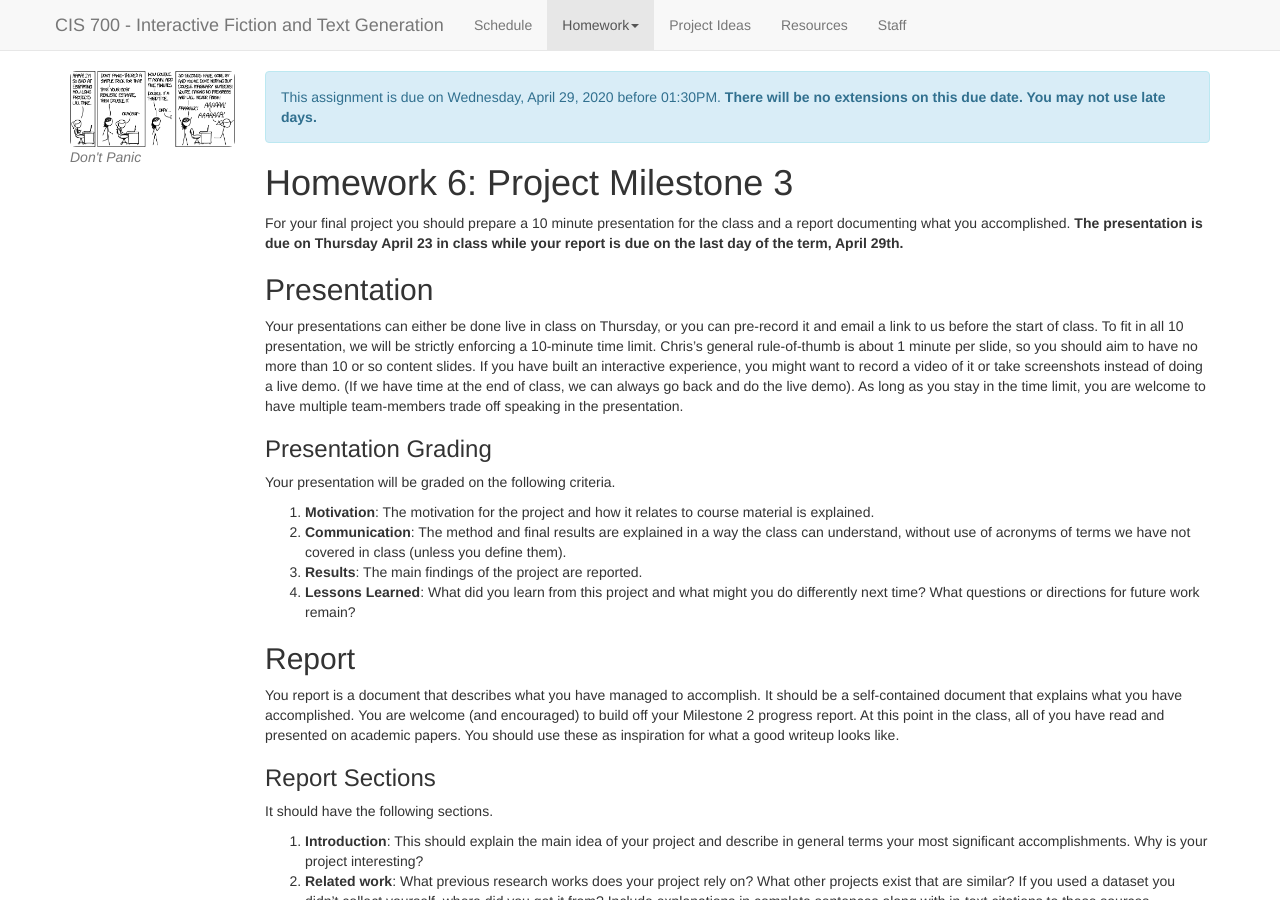
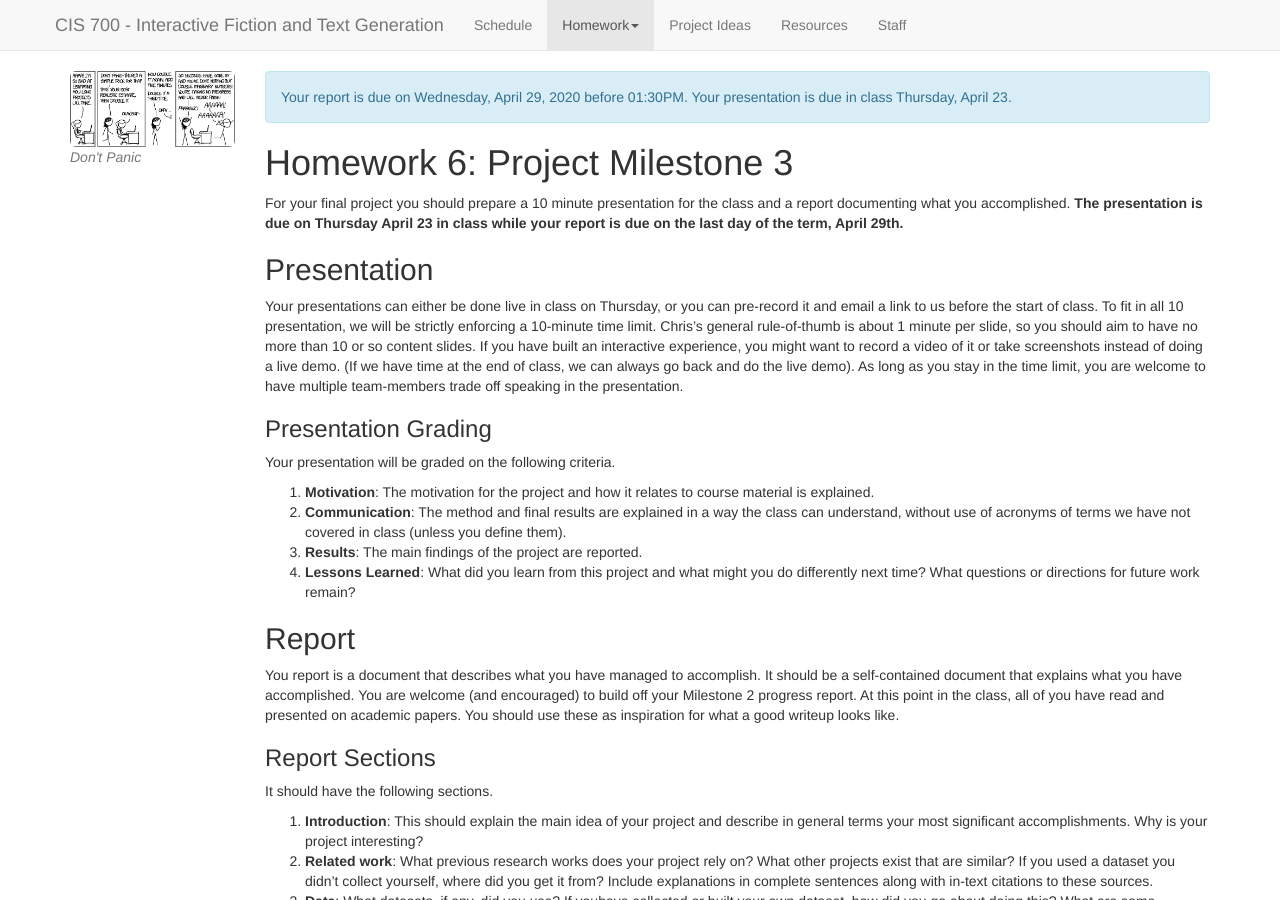
Before and after one commit to interactive-fiction-class/interactive-fiction-class.github.io, a Jekyll site: the page built from homeworks/project-milestone3/project-milestone3.md, in a window 1280 px wide and 900 px high. Built offline with Jekyll 4.4.1, drawn with Linux system fonts in a browser that asks for light colours; nearby versions of some CDN libraries; a script that is not in the unit is left out.

Commit message:
Update project-milestone3.md

```diff
--- a/homeworks/project-milestone3/project-milestone3.md
+++ b/homeworks/project-milestone3/project-milestone3.md
@@ -35,8 +35,8 @@ Warning: this assignment is out of date.  It may still need to be updated for th
 
 
 <div class="alert alert-info">
-This assignment is due on {{ page.due_date | date: "%A, %B %-d, %Y" }} before {{ page.due_date | date: "%I:%M%p" }}.
-<b>There will be no extensions on this due date. You may not use late days.</b>
+Your report is due on {{ page.due_date | date: "%A, %B %-d, %Y" }} before {{ page.due_date | date: "%I:%M%p" }}.
+Your presentation is due in class Thursday, April 23.
 </div>
 
 {% if page.materials %}
```
